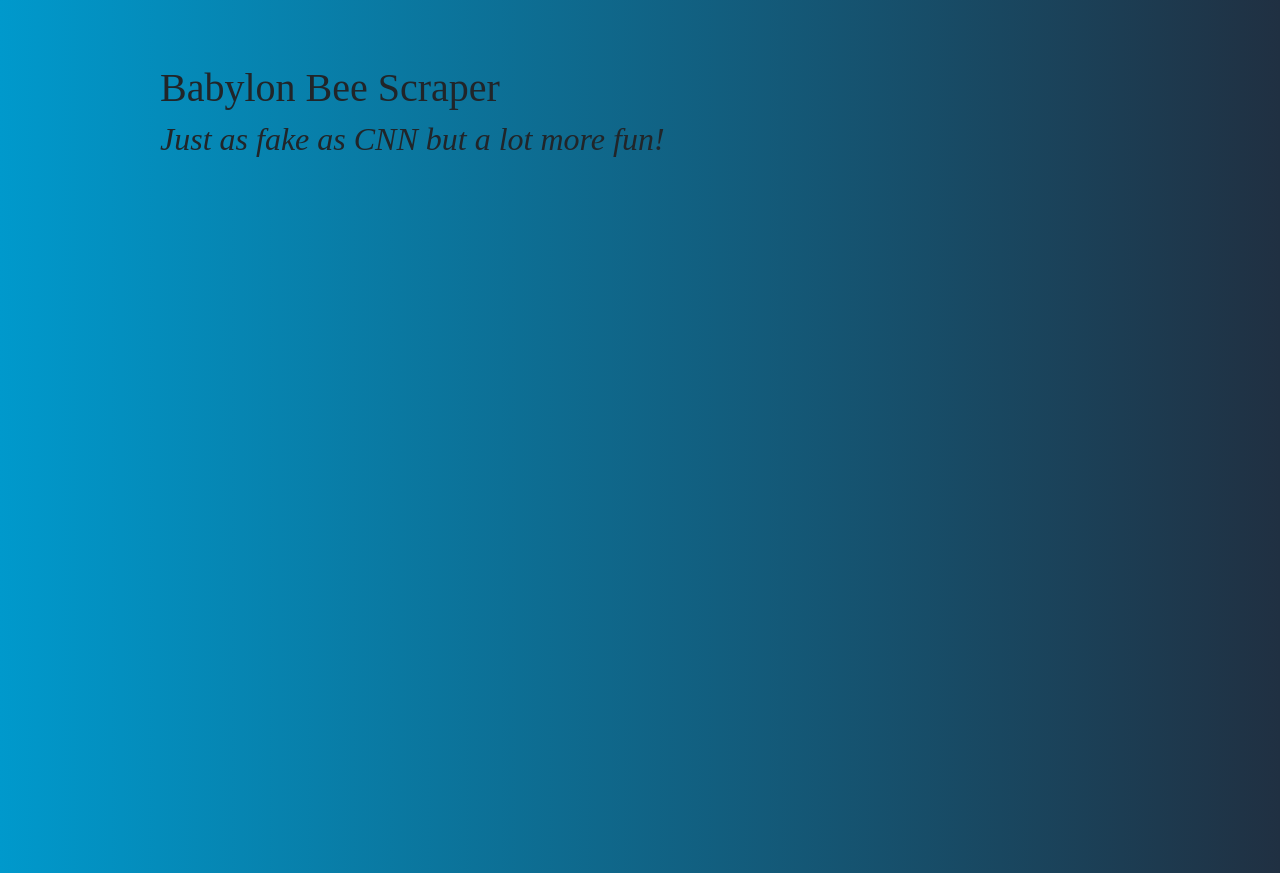
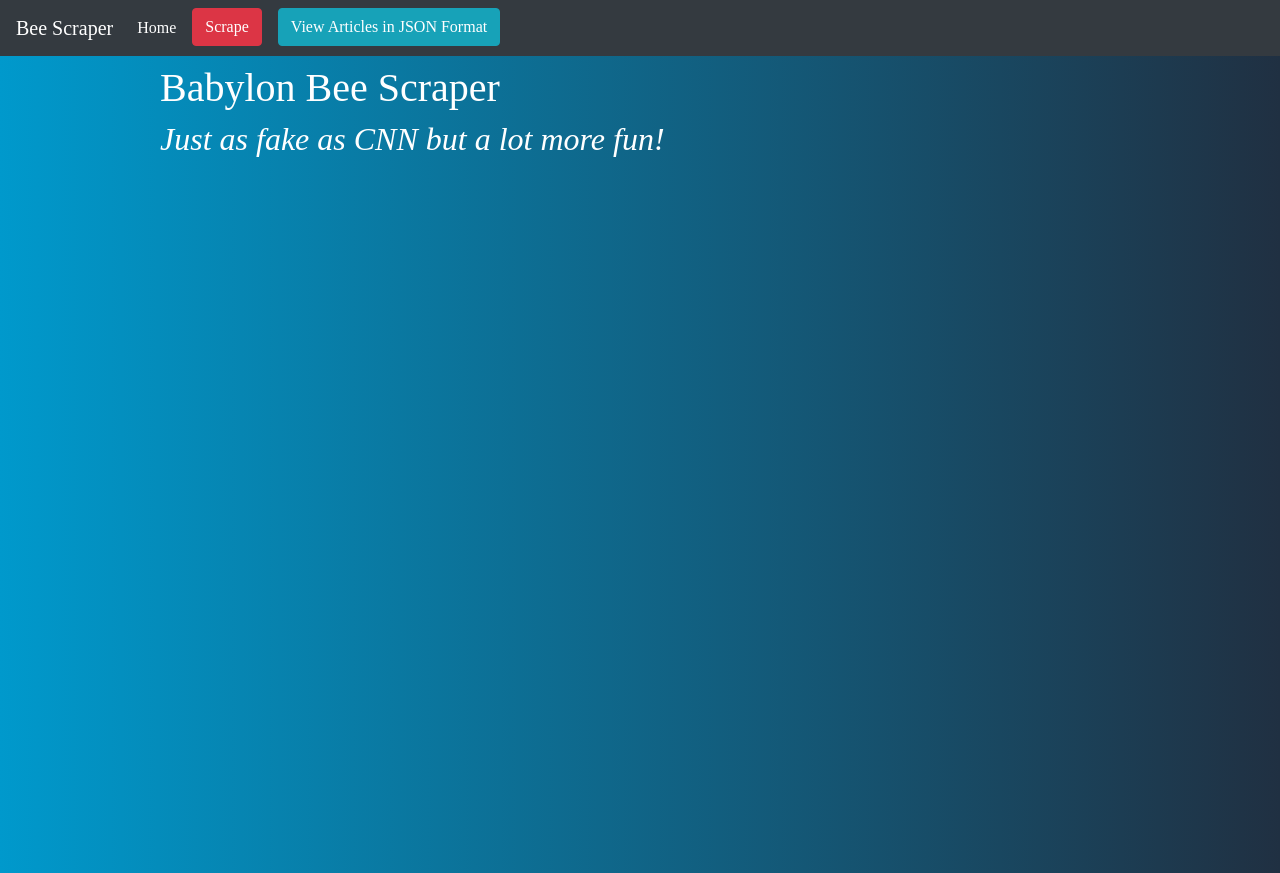
Before and after one commit to nicksessa/Scraper, a website: page public/index.html in a window 1280 px wide. Drawn offline with nearby package versions, Linux system fonts and the light colour scheme; no server answers; a web font is replaced by a local one.

Commit message:
added a navbar

```diff
--- a/public/app.js
+++ b/public/app.js
@@ -1,5 +1,6 @@
 // Grab the articles as a json
-$.getJSON("/articles", function(data) {
+function scrapeArticles() {
+  $.getJSON("/articles", function (data) {
     // For each one
     for (var i = 0; i < data.length; i++) {
       // Display the apropos information on the page
@@ -8,6 +9,7 @@
       $("#articles").append(createCard(data[i]))
     }
   });
+}
 
 function createCard(article) {
   var card = $("<div class='card'>");
@@ -21,7 +23,7 @@
   );
 
   //var cardBody = $("<div class='card-body'>").text(article.summary);
-    var cardBody = $("<div class='card-body'>").html("<p data-id='" + article._id + "'>" +article.title + "</p>")
+  var cardBody = $("<div class='card-body'>").html("<p data-id='" + article._id + "'>" + article.title + "</p>")
   var cardImage = `<img class='card-img-top responsive' src=${article.image}>`
   card.append(cardImage, cardHeader, cardBody);
   // We attach the article's id to the jQuery element
@@ -33,7 +35,7 @@
 }
 
 // Whenever someone clicks a p tag
-$(document).on("click", "p", function() {
+$(document).on("click", "p", function () {
   // Empty the notes from the note section
   $("#notes").empty();
   // Save the id from the p tag
@@ -45,7 +47,7 @@
     url: "/articles/" + thisId
   })
     // With that done, add the note information to the page
-    .then(function(data) {
+    .then(function (data) {
       console.log(data);
       // The title of the article
       $("#notes").append("<h2>" + data.title + "</h2>");
@@ -67,7 +69,7 @@
 });
 
 // When you click the savenote button
-$(document).on("click", "#savenote", function() {
+$(document).on("click", "#savenote", function () {
   // Grab the id associated with the article from the submit button
   var thisId = $(this).attr("data-id");
 
@@ -83,7 +85,7 @@
     }
   })
     // With that done
-    .then(function(data) {
+    .then(function (data) {
       // Log the response
       console.log(data);
       // Empty the notes section
--- a/public/index.html
+++ b/public/index.html
@@ -78,14 +78,30 @@
       max-width: 100%;
       height: auto;
     }
-
   </style>
 </head>
 
 <body>
+  <nav class="navbar navbar-expand-sm bg-dark navbar-dark fixed-top">
+    <a class="navbar-brand" href="#">Bee Scraper</a>
+    <ul class="navbar-nav">
+      <a class="nav-link active" href="#">Home</a>
+      <li class="nav-item">
+        <!--<a class="nav-link" href="#">Link</a> -->
+        <button class="btn btn-danger navbar-btn mx-2" onclick="scrapeArticles()">Scrape</button>
+
+      </li>
+      <li class="nav-item">
+        <!-- <a class="nav-link" href="#">Link</a> -->
+        <!-- <button class="btn btn-info navbar-btn mx-2" onclick="">View Articles in JSON Format</button> -->
+        <a href="/articles" class="btn btn-info navbar-btn mx-2">View Articles in JSON Format</a>
+      </li>
+    </ul>
+  </nav>
+
   <div id="wrapper">
-    <h1>Babylon Bee Scraper</h1>
-    <h2><i>Just as fake as CNN but a lot more fun!</i></h2>
+    <h1 class="text-white">Babylon Bee Scraper</h1>
+    <h2 class="text-white"><i>Just as fake as CNN but a lot more fun!</i></h2>
     <div id="articles"></div>
     <div id="notes"></div>
   </div>
```
Lines whose indentation alone changed are shown as unchanged.
